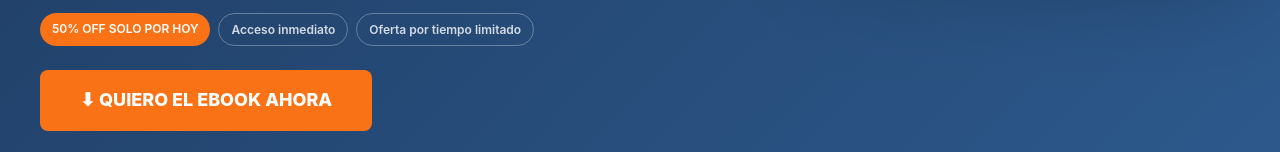
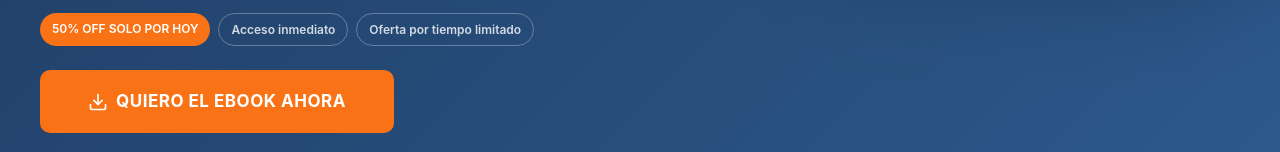
Before and after one commit to alejandroagustinperez-source/reparaciones-simples-del-hogar, a Next.js app: page /ebook in a window 1280 px wide. Shown: the part 647-799 px from the top of the page. Built offline with nearby package versions, Linux system fonts and the light colour scheme; no server answers.

Commit message:
CTA hero ebook: icono Download lucide, border-radius 10px, padding 18px 48px

```diff
--- a/src/app/ebook/page.module.css
+++ b/src/app/ebook/page.module.css
@@ -165,17 +165,20 @@
 }
 
 .heroCtaButton {
-  display: inline-block;
-  background: var(--orange);
+  display: inline-flex;
+  align-items: center;
+  gap: 8px;
+  background: #f97316;
   color: var(--white);
   border: none;
-  padding: 16px 40px;
-  border-radius: 8px;
-  font-size: 1.125rem;
-  font-weight: 800;
+  padding: 18px 48px;
+  border-radius: 10px;
+  font-size: 17px;
+  font-weight: 700;
+  letter-spacing: 0.5px;
   text-align: center;
+  text-decoration: none;
   transition: opacity 0.2s;
-  text-decoration: none;
 }
 
 .heroCtaButton:hover {
--- a/src/app/ebook/page.tsx
+++ b/src/app/ebook/page.tsx
@@ -2,7 +2,7 @@
 
 import { useState, useEffect } from 'react';
 import Image from 'next/image';
-import { MapPin, X } from 'lucide-react';
+import { MapPin, X, Download } from 'lucide-react';
 import styles from './page.module.css';
 
 function AccordionItem({ question, answer }: { question: string; answer: string }) {
@@ -100,7 +100,8 @@ export default function EbookPage() {
               <span className={`${styles.badge} ${styles.badgeOutline}`}>Oferta por tiempo limitado</span>
             </div>
             <a href={hotmartUrl} target="_blank" rel="noopener noreferrer" className={styles.heroCtaButton}>
-              ⬇ QUIERO EL EBOOK AHORA
+              <Download size={20} />
+              QUIERO EL EBOOK AHORA
             </a>
             <div className={styles.heroTrust}>
               <span>🔒 Pago 100% seguro</span>
```
